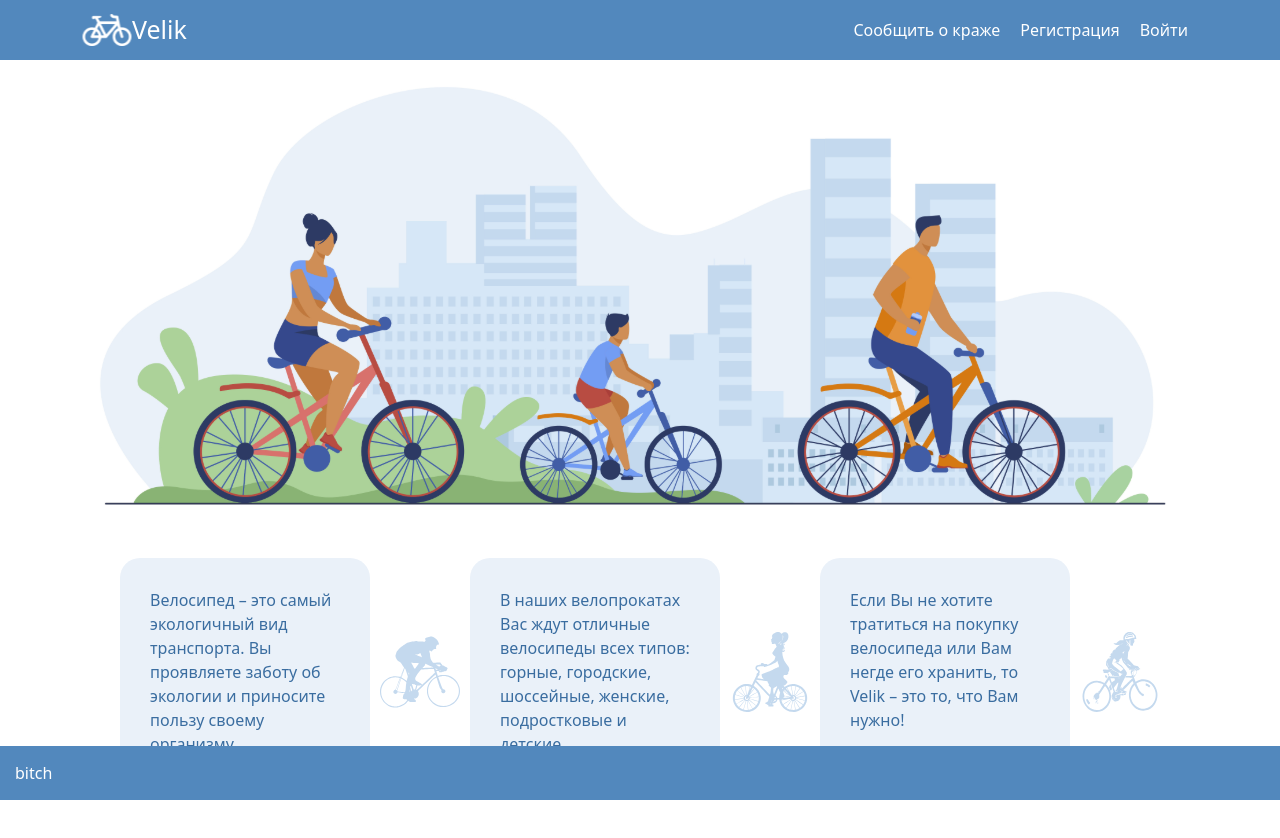
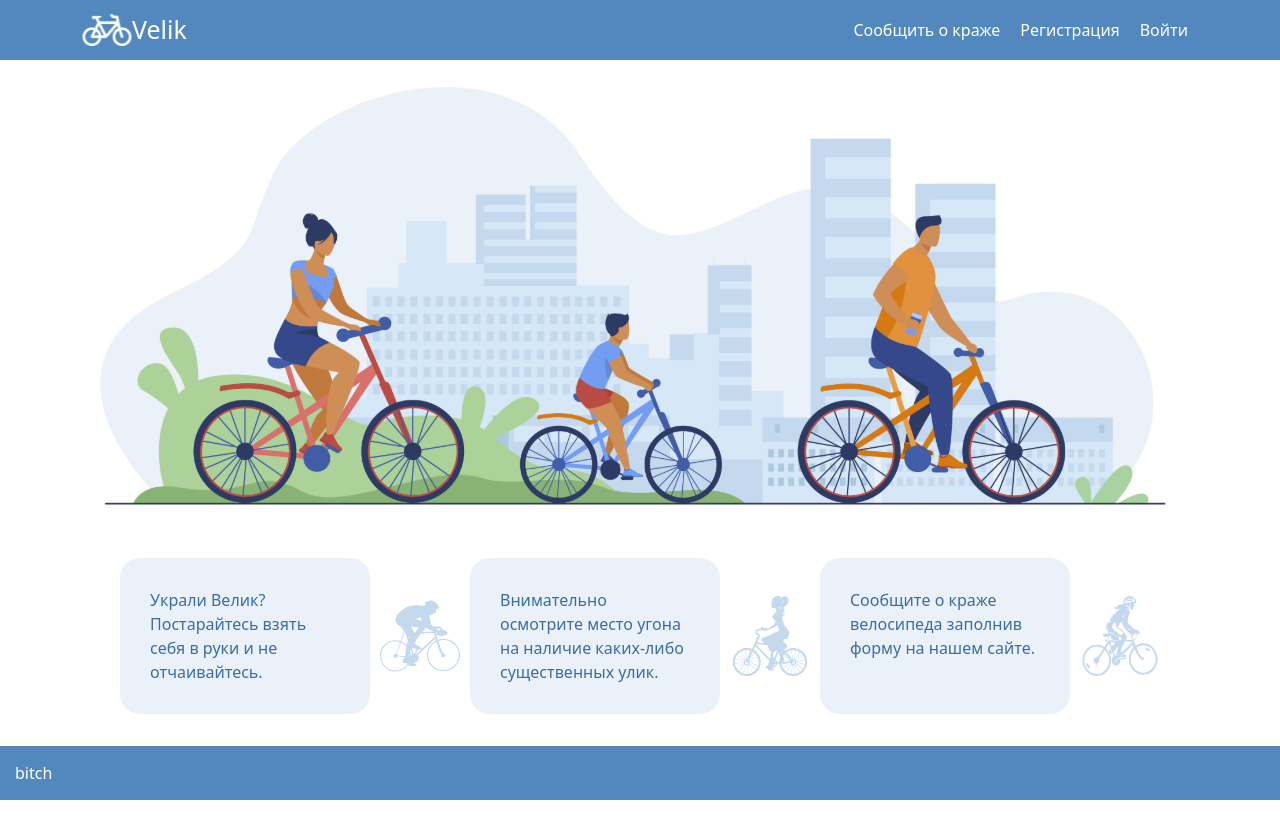
Before and after one commit to AndrewMosh/WELIKe, a React (Create React App) app: page / in a window 1280 px wide. Shown: the top 838 px of the page. After the commit the page ends 800 px from the top, so only its background shows below. Built offline with nearby package versions, Linux system fonts and the light colour scheme.

Commit message:
text in home changed

```diff
--- a/src/Components/Home/Home.jsx
+++ b/src/Components/Home/Home.jsx
@@ -12,22 +12,21 @@ export const Home = () => {
       <div className="blob">
         <div>
           <span>
-            Велосипед – это самый экологичный вид транспорта. Вы проявляете
-            заботу об экологии и приносите пользу своему организму.
+            Украли Велик? <br />
+            Постарайтесь взять себя в руки и не отчаивайтесь.
           </span>
         </div>
         <img src={bike2} alt="bike" />
         <div>
           <span>
-            В наших велопрокатах Вас ждут отличные велосипеды всех типов:
-            горные, городские, шоссейные, женские, подростковые и детские.{" "}
+            Внимательно осмотрите место угона на наличие каких-либо существенных
+            улик.
           </span>
         </div>
         <img src={bike1} alt="bike" />
         <div>
           <span>
-            Если Вы не хотите тратиться на покупку велосипеда или Вам негде его
-            хранить, то Velik – это то, что Вам нужно!
+            Cообщитe о краже велосипеда заполнив форму на нашем сайте.
           </span>
         </div>
         <img src={bike3} alt="bike" />
```
